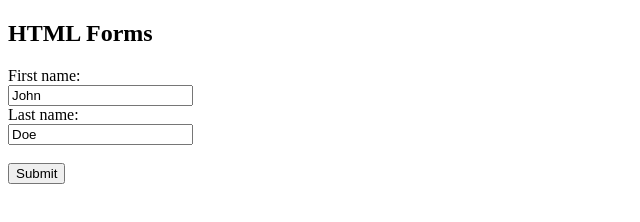
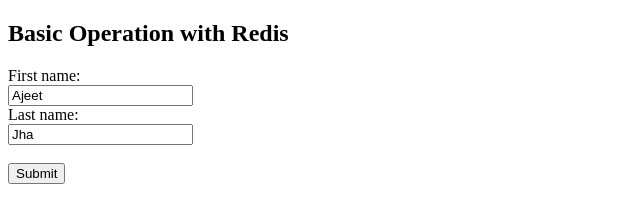
Before and after one commit to Ajeet-jha/redis_with_node, a website: page public/index.html in a window 1280 px wide. Shown: the whole page, without its empty margins (0-640 px from the left). Drawn offline with Linux system fonts and the light colour scheme.

Commit message:
refactor

```diff
--- a/public/index.html
+++ b/public/index.html
@@ -1,18 +1,13 @@
 <!DOCTYPE html>
 <html>
-
     <body>
-
-    <h2>HTML Forms</h2>
-
+    <h2>Basic Operation with Redis </h2>
         <form method="post">
             <label for="fname">First name:</label><br>
-        <input type="text" id="fname" name="fname" value="John"><br>
+            <input type="text" id="fname" name="fname" value="Ajeet "><br>
             <label for="lname">Last name:</label><br>
-        <input type="text" id="lname" name="lname" value="Doe"><br><br>
+            <input type="text" id="lname" name="lname" value="Jha"><br><br>
             <input type="submit" value="Submit">
         </form>
-
     </body>
-
 </html>
```
Also changed, not shown: README.md. Lines whose indentation alone changed are shown as unchanged.
